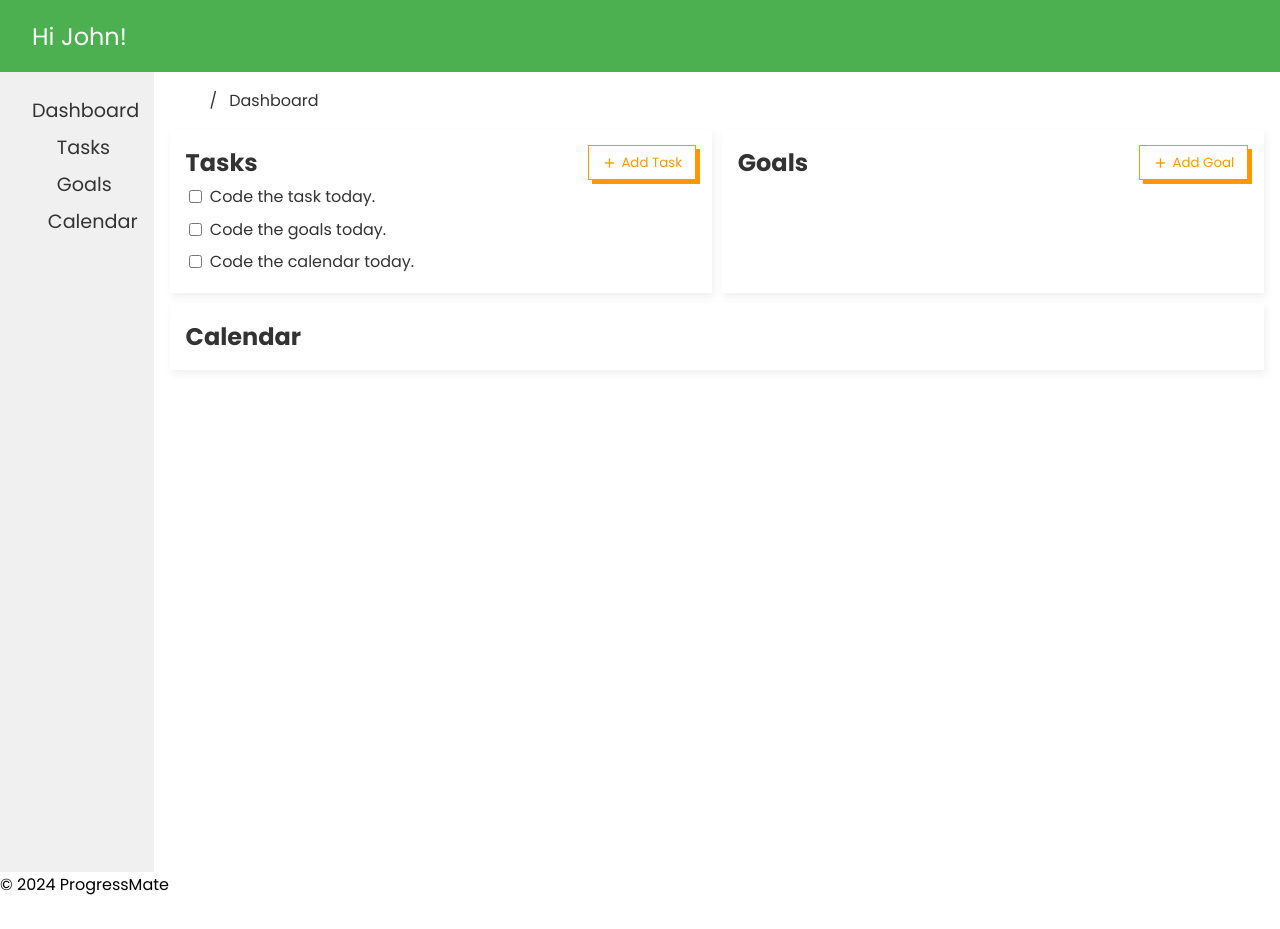
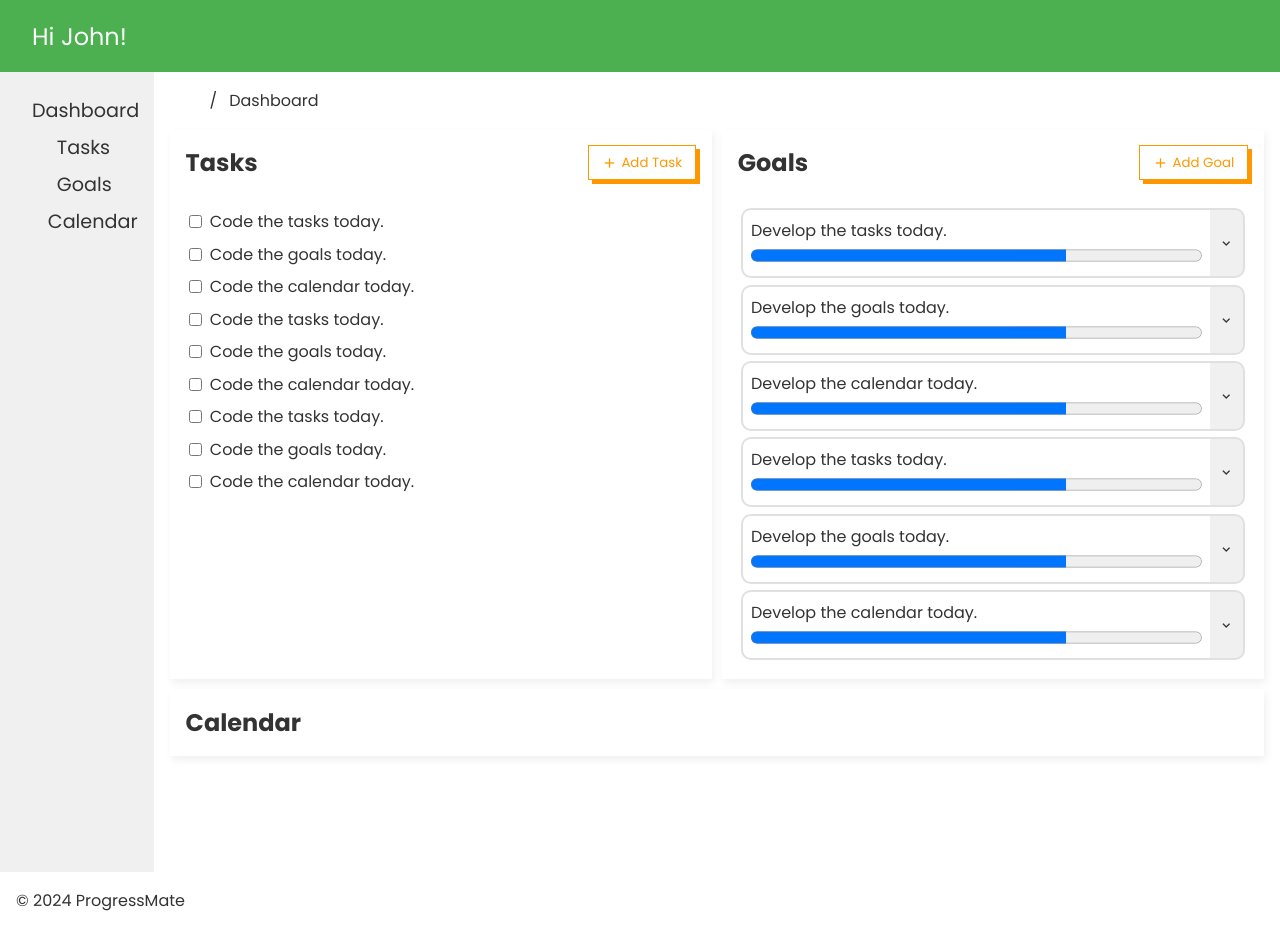
Before and after one commit to jrhylf/progress-mate-app, a React (Create React App) app in the folder progress-mate/frontend/: page /dashboard in a window 1280 px wide. Before the commit the page ends 897 px from the top, so only its background shows below. Built offline with nearby package versions, Linux system fonts and the light colour scheme; some icons are missing.

Commit message:
added tasks and goals list

```diff
--- a/progress-mate/frontend/src/components/Components.jsx
+++ b/progress-mate/frontend/src/components/Components.jsx
@@ -38,3 +38,10 @@ export const Button = ({ text, onClick, className, icon }) => {
         </button>
     );
 };
+
+// Progress Bar Component
+export const Progress = ({ min, max, value, className }) => {
+    return (
+        <progress min={min} max={max} value={value} className={className}></progress>
+    );
+};
--- a/progress-mate/frontend/src/components/Dashboard.jsx
+++ b/progress-mate/frontend/src/components/Dashboard.jsx
@@ -28,7 +28,7 @@ function Dashboard() {
     // const navigate = useNavigate();
 
     const [currentPage, setCurrentPage] = useState(() => {
-        return localStorage.getItem('currentPage');
+        return localStorage.getItem('currentPage') || 'Dashboard';
     });
 
     const renderPage = () => {
@@ -103,7 +103,7 @@ function Dashboard() {
                     <span className="breadcrumb">
                         <box-icon name="home-circle" type="solid"></box-icon>
                         <span className="slash">/</span>
-                        <span>Dashboard</span>
+                        <span>{currentPage}</span>
                     </span>
 
                     {/* This contain Router Pages. */}
--- a/progress-mate/frontend/src/components/pages/dashboardPage.jsx
+++ b/progress-mate/frontend/src/components/pages/dashboardPage.jsx
@@ -1,12 +1,36 @@
 import React from "react";
 
 // Components
-import { Button } from '../Components';
+import { Button, Progress } from '../Components';
 
 // CSS
 import '../../css/pages_css/dashboardPage.scss';
 
+// JS
+import rotateChevronDown from '../../js/bx_ChevronDown';
+
 function DashboardPage() {
+    let taskList = [
+        'Code the tasks today.',
+        'Code the goals today.',
+        'Code the calendar today.',
+        'Code the tasks today.',
+        'Code the goals today.',
+        'Code the calendar today.',
+        'Code the tasks today.',
+        'Code the goals today.',
+        'Code the calendar today.',
+    ];
+
+    let goalList = [
+        'Develop the tasks today.',
+        'Develop the goals today.',
+        'Develop the calendar today.',
+        'Develop the tasks today.',
+        'Develop the goals today.',
+        'Develop the calendar today.',
+    ];
+
     return(
         <div className="dashboard">
             <main className="dashboardMain" aria-label="Dashboard Main Content">
@@ -16,29 +40,21 @@ function DashboardPage() {
                         <Button
                             icon={<i className='bx bx-plus'></i>}
                             text={'Add Task'}
-                            onClick={console.log('Task added.')}
+                            className={'addTaskBtn'}
                         />
                     </article>
 
+                    <br />
+
                     <ul className="taskField">
-                        <li className="taskItem">
-                            <label htmlFor="taskCheckbox">
-                                <input type="checkbox" id="taskCheckbox" />
-                                <span className="taskName">Code the task today.</span>
-                            </label>
-                        </li>
-                        <li className="taskItem">
-                            <label htmlFor="taskCheckbox">
-                                <input type="checkbox" id="taskCheckbox" />
-                                <span className="taskName">Code the goals today.</span>
-                            </label>
-                        </li>
-                        <li className="taskItem">
-                            <label htmlFor="taskCheckbox">
-                                <input type="checkbox" id="taskCheckbox" />
-                                <span className="taskName">Code the calendar today.</span>
-                            </label>
-                        </li>
+                        {taskList.map((task, index) => (
+                            <li className="taskItem" key={index}>
+                                <label htmlFor={`taskCheckbox-${index}`}>
+                                    <input type="checkbox" id={`taskCheckbox-${index}`} />
+                                    <span className="taskName">{task}</span>
+                                </label>
+                            </li>
+                        ))}
                     </ul>
                 </section>
 
@@ -48,11 +64,31 @@ function DashboardPage() {
                         <Button
                             icon={<i className='bx bx-plus'></i>}
                             text={'Add Goal'}
-                            onClick={console.log('Task added.')}
+                            className={'addGoalBtn'}
                         />
                     </article>
 
+                    <br />
 
+                    <ul className="goalField">
+                        {goalList.map((goal, index) => (
+                            <li className="goalItem" key={index}>
+                                <article className="goalContainer" >
+                                    <aside id="goalContent" className="goalContent">
+                                        <span className="goalName">{goal}</span>
+                                        <Progress min={0} max={10} value={7} />
+                                    </aside>
+                                    <aside>
+                                        <Button
+                                            icon={<i className='bx bx-chevron-down'></i>}
+                                            className={'dropdownBtn'}
+                                            onClick={(event) => rotateChevronDown(event)}
+                                        />
+                                    </aside>
+                                </article>
+                            </li>
+                        ))}
+                    </ul>
                 </section>
 
                 <section className="calendarSection">
--- a/progress-mate/frontend/src/css/Dashboard.css
+++ b/progress-mate/frontend/src/css/Dashboard.css
@@ -92,6 +92,14 @@
     margin: 0 12px; /* Space around the slash */
 }
 
+/* Footer */
+.user-footer {
+    height: auto;
+    width: 100%;
+    padding: 1rem;
+    color: var(--text-color1);
+}
+
 /* Still fixing */
 /* For Tablet Landscape */
 /* @media screen and (min-width: 769px) and (max-width: 1279px) {
--- a/progress-mate/frontend/src/css/pages_css/dashboardPage.scss
+++ b/progress-mate/frontend/src/css/pages_css/dashboardPage.scss
@@ -14,7 +14,7 @@ $border-color: #E0E0E0;
 // ========================= //
 
 .dashboard {
-    height: auto;
+    min-height: 100vh;
     width: 100%;
 
     .dashboardMain {
@@ -50,7 +50,7 @@ $border-color: #E0E0E0;
                     font-size: medium;
                 }
 
-                Button {
+                .addTaskBtn {
                     @include displayFlex($flex-direction: row);
                     align-items: center;
                     gap: 4px;
@@ -62,12 +62,12 @@ $border-color: #E0E0E0;
                     transition: background-color 0.1s ease, box-shadow 0.1s ease, transform 0.1s ease;
                 }
 
-                Button:hover {
+                .addTaskBtn:hover {
                     color: $text-light;
                     background-color: $highlight;
                 }
 
-                Button:active {
+                .addTaskBtn:active {
                     transform: translateX(4px) translateY(4px);
                     box-shadow: none;
                 }
@@ -76,6 +76,8 @@ $border-color: #E0E0E0;
             .taskField {
                 @include displayFlex;
                 list-style: none;
+                max-height: 500px;
+                overflow: auto;
 
                 .taskItem {
                     @include displayFlex($flex-direction: row);
@@ -92,6 +94,7 @@ $border-color: #E0E0E0;
                         margin-left: 0.5rem;
                     }
 
+                    // Still not added to the system
                     .taskName.stroke {
                         text-decoration: line-through
                     }
@@ -110,7 +113,7 @@ $border-color: #E0E0E0;
                     font-size: medium;
                 }
 
-                Button {
+                .addGoalBtn {
                     @include displayFlex($flex-direction: row);
                     align-items: center;
                     gap: 4px;
@@ -122,14 +125,95 @@ $border-color: #E0E0E0;
                     transition: background-color 0.1s ease, box-shadow 0.1s ease, transform 0.1s ease;
                 }
 
-                Button:hover {
+                .addGoalBtn:hover {
                     color: $text-light;
                     background-color: $highlight;
                 }
 
-                Button:active {
+                .addGoalBtn:active {
                     transform: translateX(4px) translateY(4px);
                     box-shadow: none;
+                }
+            }
+
+            .goalField {
+                @include displayFlex;
+                list-style: none;
+                max-height: 500px;
+                overflow: auto;
+
+                .goalItem {
+                    @include displayFlex($flex-direction: row);
+                    height: auto;
+                    width: 100%;
+                    padding: 0.2rem;
+
+                    .goalContainer {
+                        @include displayFlex($flex-direction: row);
+                        height: auto;
+                        width: 100%;
+
+                        aside:nth-child(1) {
+                            @include displayFlex();
+                            height: auto;
+                            width: 95%;
+                            padding: 0.5rem;
+                            border-radius: 10px 0 0 10px;
+                            border: solid 2px $border-color;
+                            border-right: none;
+                            overflow: hidden;
+                            transition: height 1s ease;
+
+                            .goalName {
+                                vertical-align: middle;
+                            }
+
+                            Progress {
+                                height: 25px;
+                                width: 100%;
+                            }
+                        }
+
+                        .goalContent.expand {
+                            height: 210px;
+                            border-bottom-right-radius: 10px;
+                            border-right: solid 2px $border-color;
+                        }
+
+                        aside:nth-child(2) {
+                            margin: 0 auto;
+
+                            .dropdownBtn {
+                                @include displayFlex();
+                                align-items: center;
+                                justify-content: center;
+                                height: 70px;
+                                width: 35px;
+                                border-radius: 0 10px 10px 0;
+                                border: solid 2px $border-color;
+                                border-left: none;
+                                color: $text-dark;
+                                background-color: $background-light2;
+                                transition: background-color 0.2s ease;
+
+                                .bx-chevron-down {
+                                    transition: transform 0.2s ease;
+                                }
+
+                                .bx-chevron-down.rotate {
+                                    transform: rotate(180deg);
+                                }
+                            }
+
+                            .dropdownBtn:hover {
+                                background-color: $border-color;
+                            }
+
+                            .dropdownBtn:active {
+                                background-color: $background-light2;
+                            }
+                        }
+                    }
                 }
             }
         }
--- /dev/null
+++ b/progress-mate/frontend/src/js/bx_ChevronDown.js
@@ -0,0 +1,13 @@
+const rotateChevronDown = (event) => {
+    const button = event.currentTarget; // Gets the button that was clicked
+    const bxChevDown = button.querySelector('.bx-chevron-down'); // Finds the icon inside the clicked button
+    // const goalContent = button.querySelector('.goalContent');
+    const goalContent = document.getElementById('goalContent');
+
+    if (bxChevDown) {
+        bxChevDown.classList.toggle('rotate');
+        goalContent.classList.toggle('expand');
+    }
+};
+
+export default rotateChevronDown;
```
